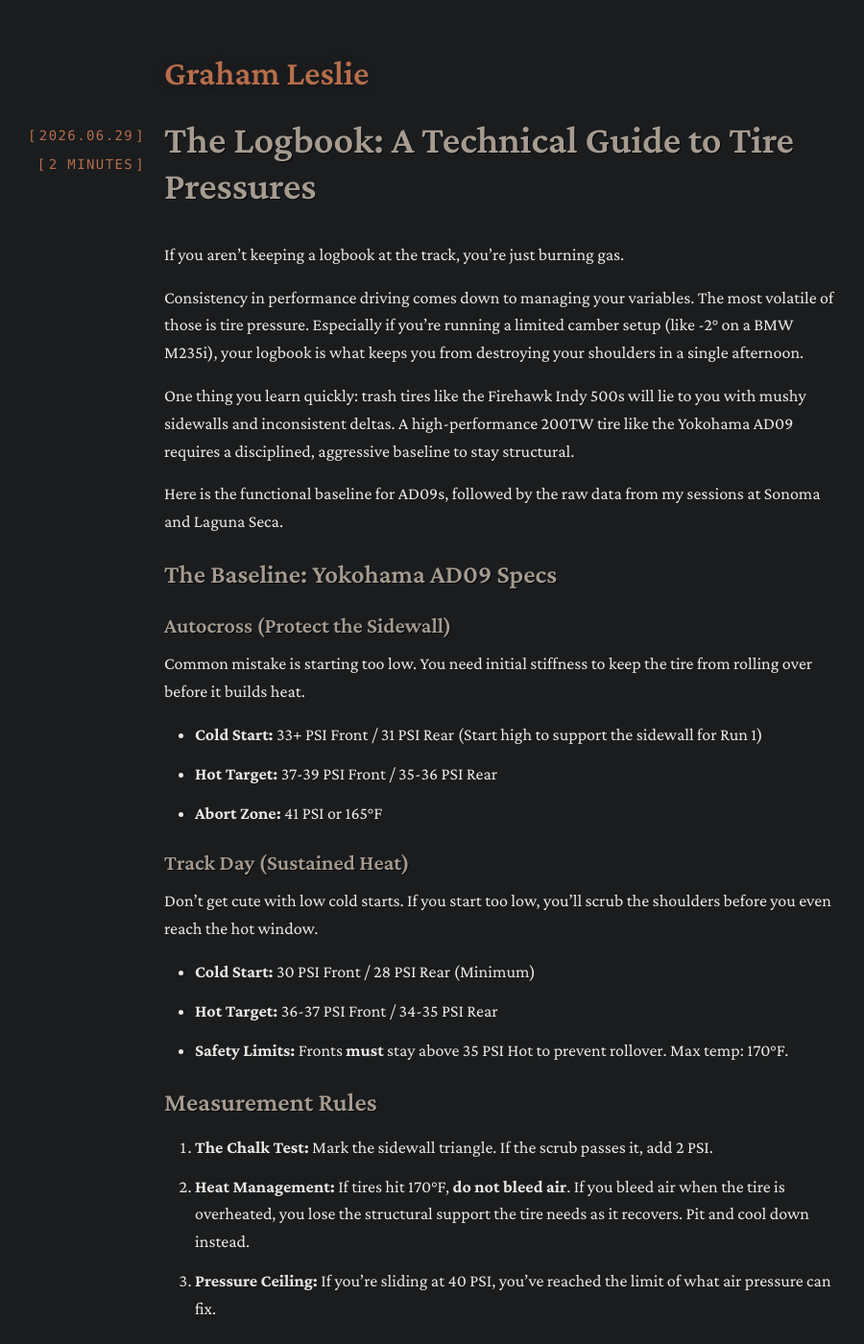
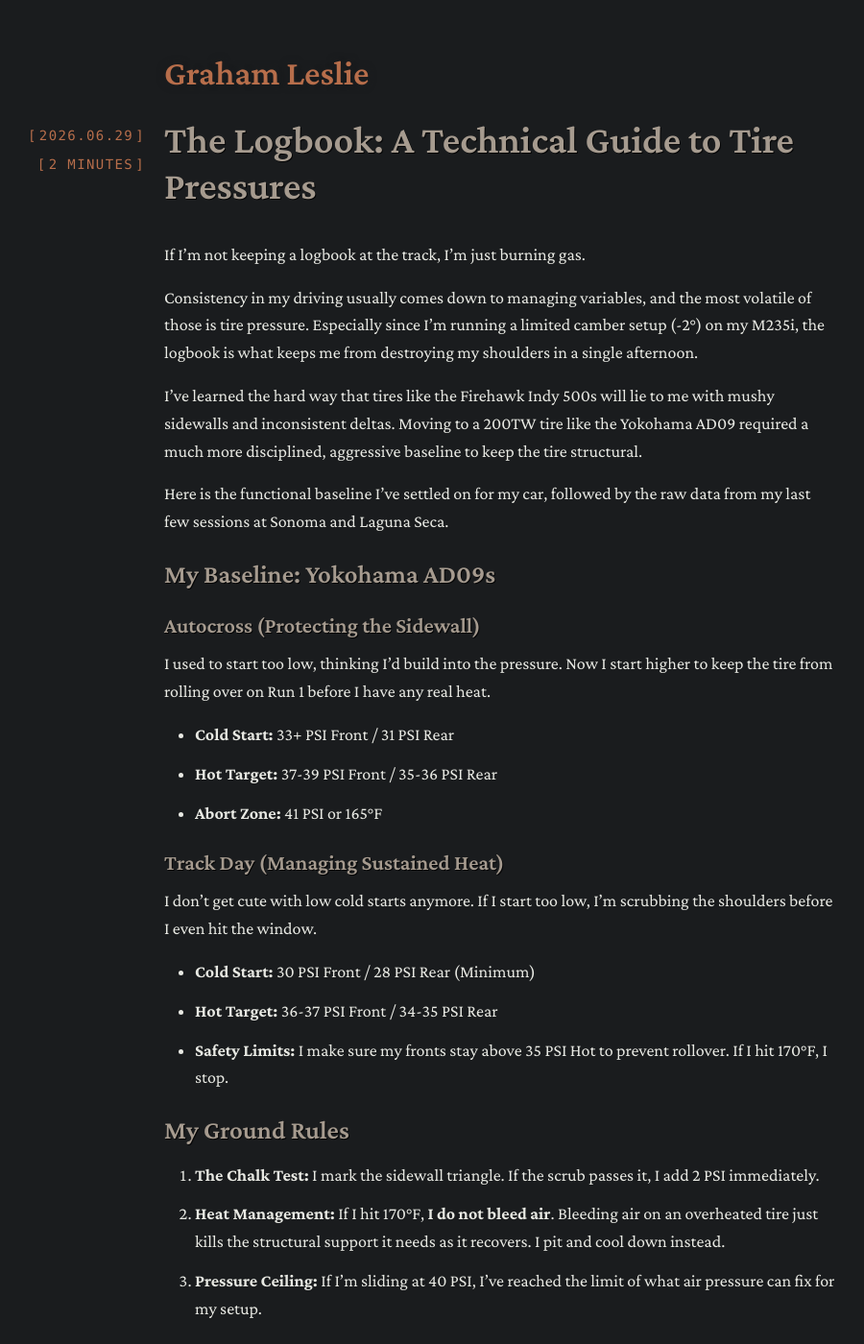
Before and after one commit to grahamleslie/grahamleslie.github.io, a Jekyll site: the page built from _posts/2026-06-29-track-day-checklist.md, in a window 1280 px wide and 1400 px high. Shown: the whole window at 96% size, without its empty margins (119-1019 px from the left). Built offline with Jekyll 4.4.1, drawn with Linux system fonts in a browser that asks for light colours; nearby versions of some CDN libraries; some web fonts are replaced; some of the changed text lies outside the part shown.

Commit message:
Softened tone to focus on personal workflow

```diff
--- a/_posts/2026-06-29-track-day-checklist.md
+++ b/_posts/2026-06-29-track-day-checklist.md
@@ -6,48 +6,48 @@ categories: [Mechanics, Engineering]
 tags: [BMW M235i, Yokohama AD09, Sonoma Raceway, Laguna Seca, Track Day]
 ---
 
-If you aren't keeping a logbook at the track, you're just burning gas.
+If I'm not keeping a logbook at the track, I'm just burning gas.
 
-Consistency in performance driving comes down to managing your variables. The most volatile of those is tire pressure. Especially if you’re running a limited camber setup (like -2° on a BMW M235i), your logbook is what keeps you from destroying your shoulders in a single afternoon.
+Consistency in my driving usually comes down to managing variables, and the most volatile of those is tire pressure. Especially since I'm running a limited camber setup (-2°) on my M235i, the logbook is what keeps me from destroying my shoulders in a single afternoon.
 
-One thing you learn quickly: trash tires like the Firehawk Indy 500s will lie to you with mushy sidewalls and inconsistent deltas. A high-performance 200TW tire like the Yokohama AD09 requires a disciplined, aggressive baseline to stay structural.
+I've learned the hard way that tires like the Firehawk Indy 500s will lie to me with mushy sidewalls and inconsistent deltas. Moving to a 200TW tire like the Yokohama AD09 required a much more disciplined, aggressive baseline to keep the tire structural.
 
-Here is the functional baseline for AD09s, followed by the raw data from my sessions at Sonoma and Laguna Seca.
+Here is the functional baseline I've settled on for my car, followed by the raw data from my last few sessions at Sonoma and Laguna Seca.
 
-### The Baseline: Yokohama AD09 Specs
+### My Baseline: Yokohama AD09s
 
-#### Autocross (Protect the Sidewall)
-Common mistake is starting too low. You need initial stiffness to keep the tire from rolling over before it builds heat.
-*   **Cold Start:** 33+ PSI Front / 31 PSI Rear (Start high to support the sidewall for Run 1)
+#### Autocross (Protecting the Sidewall)
+I used to start too low, thinking I'd build into the pressure. Now I start higher to keep the tire from rolling over on Run 1 before I have any real heat.
+*   **Cold Start:** 33+ PSI Front / 31 PSI Rear
 *   **Hot Target:** 37-39 PSI Front / 35-36 PSI Rear
 *   **Abort Zone:** 41 PSI or 165°F
 
-#### Track Day (Sustained Heat)
-Don't get cute with low cold starts. If you start too low, you'll scrub the shoulders before you even reach the hot window.
+#### Track Day (Managing Sustained Heat)
+I don't get cute with low cold starts anymore. If I start too low, I'm scrubbing the shoulders before I even hit the window.
 *   **Cold Start:** 30 PSI Front / 28 PSI Rear (Minimum)
 *   **Hot Target:** 36-37 PSI Front / 34-35 PSI Rear
-*   **Safety Limits:** Fronts **must** stay above 35 PSI Hot to prevent rollover. Max temp: 170°F.
+*   **Safety Limits:** I make sure my fronts stay above 35 PSI Hot to prevent rollover. If I hit 170°F, I stop.
 
-### Measurement Rules
-1.  **The Chalk Test:** Mark the sidewall triangle. If the scrub passes it, add 2 PSI.
-2.  **Heat Management:** If tires hit 170°F, **do not bleed air**. If you bleed air when the tire is overheated, you lose the structural support the tire needs as it recovers. Pit and cool down instead.
-3.  **Pressure Ceiling:** If you're sliding at 40 PSI, you've reached the limit of what air pressure can fix.
+### My Ground Rules
+1.  **The Chalk Test:** I mark the sidewall triangle. If the scrub passes it, I add 2 PSI immediately.
+2.  **Heat Management:** If I hit 170°F, **I do not bleed air**. Bleeding air on an overheated tire just kills the structural support it needs as it recovers. I pit and cool down instead.
+3.  **Pressure Ceiling:** If I'm sliding at 40 PSI, I've reached the limit of what air pressure can fix for my setup.
 
 ---
 
 ### Track Logs: Real-World Deltas
 
 #### Sonoma Raceway (09/20/25)
-*   **Session 1 (60° Ambient):** Start 29/31 or higher for initial stiffness.
-*   **Session 3 (70° Ambient):** Ambient rose to 70°. Hit 37/37 Hot. Bleed -2/-2 to stay in the window.
-*   **Note:** If the front starts to feel mushy, you've bled too much.
+*   **Session 1 (60° Ambient):** I started at 29/31 for initial stiffness.
+*   **Session 3 (70° Ambient):** Ambient rose to 70°. I hit 37/37 Hot and had to bleed -2/-2 to stay in the window.
+*   **Note:** If the front starts to feel mushy, I know I've bled too much.
 
 #### Laguna Seca (12/01/24)
-*   **Session 4 (66° Ambient):** Finally hit 34-36 Hot.
-*   **Observation:** Temps hit 170°F. The window for these tires is 125-150°F.
-*   **Correction:** Need to alternate hot/cool laps. Constant scrubbing in the corkscrew is killing the RHS (which consistently runs 2° hotter).
+*   **Session 4 (66° Ambient):** Finally hit my 34-36 Hot target.
+*   **Observation:** Temps hit 170°F (The window for these is 125-150°F).
+*   **Correction:** I need to alternate hot/cool laps. Constant scrubbing in the corkscrew kills my RHS, which consistently runs 2° hotter than the left.
 
-### Why This Matters
-The scratch pad doesn't have to be pretty. It just has to be accurate. When you look back at these logs before your next event, you aren't guessing—you're looking at the data that saved your sidewalls.
+### Why I Do This
+My scratch pad is never pretty, but it's accurate. When I'm looking back at these logs before my next event, I'm not guessing at my starting pressures—I'm looking at the data that saved my sidewalls.
 
 **Simple, but Significant.**
```
